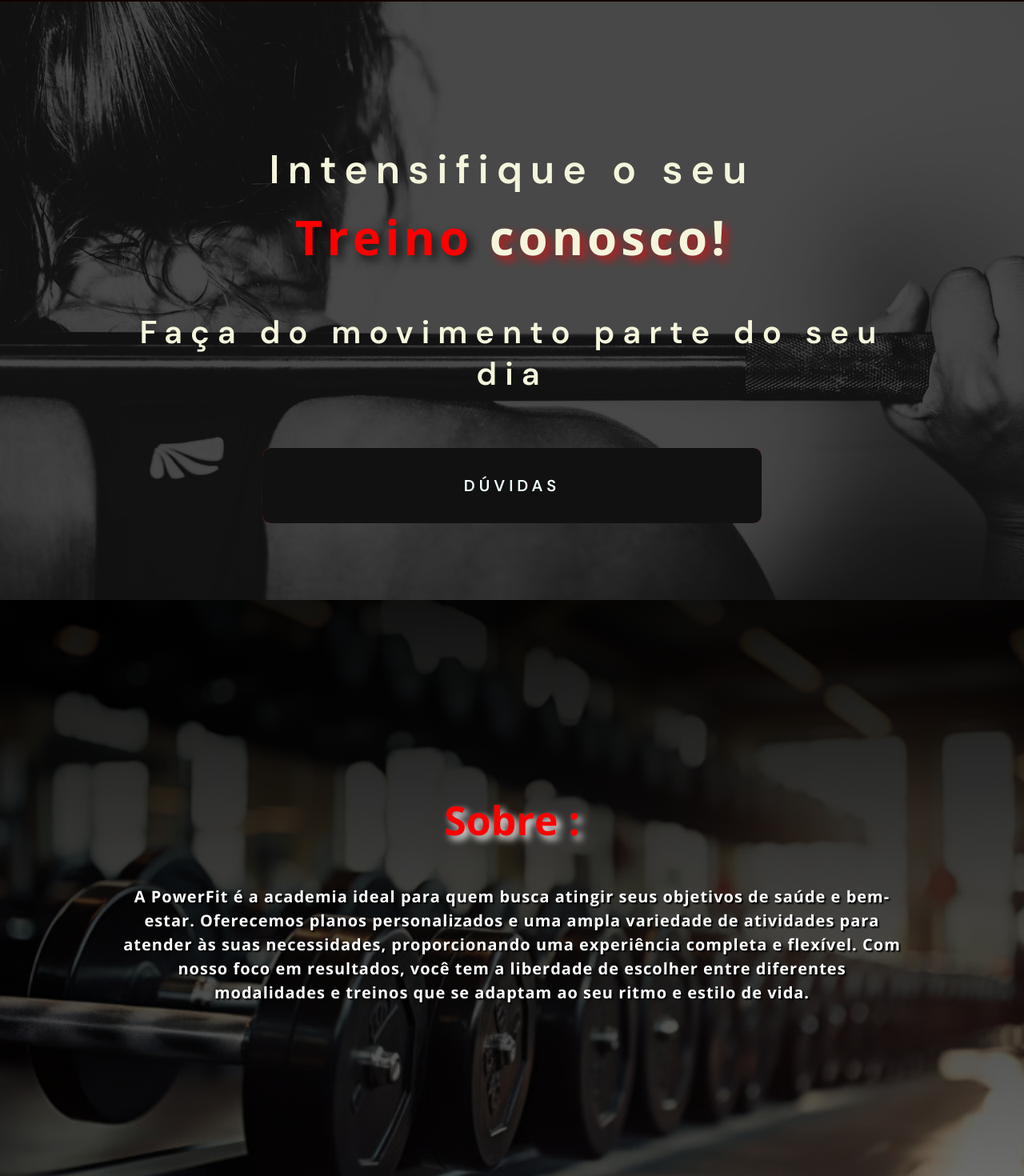
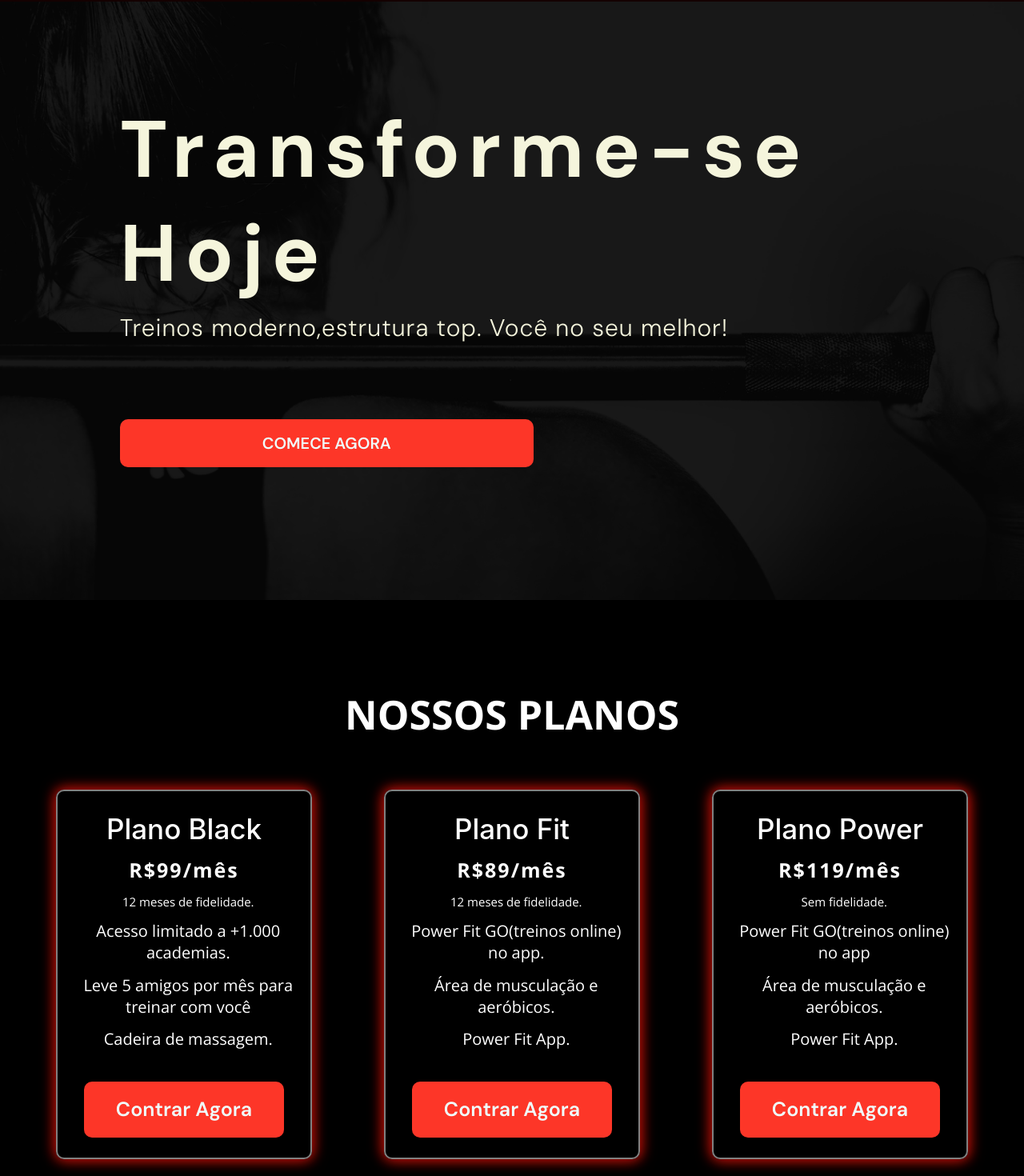
Before and after one commit to anabellypassos/SiteFit, a React (Create React App) app: page / in a window 1280 px wide. Shown: the part 129-1599 px from the top of the page at 80% size. Built offline with nearby package versions, Linux system fonts and the light colour scheme.

Commit message:
ARRUMANDO SITE

```diff
--- a/src/Pages/quadrante01/quadrante01.css
+++ b/src/Pages/quadrante01/quadrante01.css
@@ -1,4 +1,3 @@
-
 * {
     margin: 0;
     padding: 0;
@@ -6,7 +5,7 @@
 }
 
 .containerQuadrante01 {
-    align-items: center;
+    align-items: flex-end;
     justify-content: center;
     background-image: url("imageq1/crossfit-534615_1280.jpg");
     background-repeat: no-repeat;
@@ -21,11 +20,10 @@
     padding: 10px;
     width: 100%;
     height: 110vh;
-    text-align: center;
+    text-align: start;
 }
 
-
-/* Filtro vermelho */
+/* Filtro escuro sobre a imagem */
 .containerQuadrante01::before {
     content: "";
     position: absolute;
@@ -33,88 +31,60 @@
     left: 0;
     width: 100%;
     height: 100%;
-    background-color: rgba(0, 0, 0, 0.719); /* Vermelho com transparência */
+    background-color: rgba(0, 0, 0, 0.904);
     z-index: 1;
 }
 
-/* Para garantir que os elementos dentro do container fiquem acima do filtro */
+/* Elementos acima do filtro */
 .containerQuadrante01 > * {
     position: relative;
     z-index: 2;
 }
 
-
-
-.Texto1{
+.Texto1 {
     letter-spacing: 10px;
     font-family: "DM Sans", sans-serif;
-    font-weight: 600;
+    font-weight:bold;
     color: beige;
-    font-size: 50px;
+    font-size: 100px;
     word-wrap: break-word;
     overflow-wrap: break-word;
-    white-space:5px;
-    text-align: center;
+    text-align: start;
     margin-top: 10%;
-    /* Ajusta o tamanho do texto ao contêiner */
-}
-
-.Texto2{
-    font-family: 'Open Sans', sans-serif;
-    color: beige;
-    letter-spacing: 5px;
-    font-size: 60px;
-    font-weight:bold ;
-    word-wrap: break-word;
-    overflow-wrap: break-word;
-    white-space: normal;
-    text-align: center;
-    margin-top: 1%;
-    text-shadow: rgba(255, 5, 5, 0.699) 0.1em 0.1em 0.2em;
-    /* Ajusta o tamanho do texto ao contêiner */
-}
-.treino{
-    color: red;
-    text-shadow: rgba(0, 0, 0, 0.699) 0.1em 0.1em 0.2em;
-
-
-}
-
-
-.pargrafo_quadrante1 {
-    letter-spacing: 10px;
-    font-family: "DM Sans", sans-serif;
-    font-weight: 600;
-    color: beige;
-    font-size: 40px;
-    word-wrap: break-word; /* Quebra palavras longas automaticamente */
-    overflow-wrap: break-word; /* Garante a quebra dentro do contêiner */
-    white-space: normal; /* Deixe o texto quebrar normalmente */
-    text-align: center;
-    margin-top: 1%;
-    word-break: break-word; /* Usa quebra de palavra, quebra as palavras quando necessário */
+     margin-left: -30%;
 }
 
 
 
+.pargrafo_quadrante1 {
+    letter-spacing: 1px;
+    font-family: "DM Sans", sans-serif;
+    font-weight:300;
+    color: beige;
+    font-size: 30px;
+    word-wrap: break-word;
+    overflow-wrap: break-word;
+    text-align: start;
+    margin-top: 1%;
+    word-break: break-word;
+    margin-left: -30%;
+}
+
 .infobutton {
     cursor: pointer;
-    position: absolute;
+    position: relative;
     width: 600px;
     height: 70px;
-    left: 50%; /* Centraliza horizontalmente */
-    margin-top: 10%;
-    transform: translate(-50%, -50%); /* Ajusta para o verdadeiro centro */
     border-radius: 10px;
     background-color: #fd3628;
     font-family: "DM Sans", sans-serif;
     color: azure;
     font-size: 25px;
     font-weight: 600;
-    letter-spacing: 5px;
+    margin-top: 10%;
+    align-self: flex-start;
+    margin-left: -30%;
 }
-
-
 
 .infobutton:before {
     content: '';
@@ -134,7 +104,7 @@
 }
 
 .infobutton:active {
-    color: #000
+    color: #000;
 }
 
 .infobutton:active:after {
@@ -158,138 +128,95 @@
 }
 
 @keyframes glowing {
-    0% {
-        background-position: 0 0;
+    0% { background-position: 0 0; }
+    50% { background-position: 400% 0; }
+    100% { background-position: 0 0; }
 }
 
-    50% {
-        background-position: 400% 0;
-    }
-
-    100% {
-        background-position: 0 0;
-    }
-}
-
-
-
+/* RESPONSIVO */
 
 @media (max-width: 1345px) {
     .infobutton {
         width: 60%;
-        height: 20%;
+        height: 60px;
         font-size: 20px;
         margin-top: 6%;
-
+    }
 }
 
-}
 @media (max-width: 885px) {
     .infobutton {
         width: 60%;
-        height: 20%;
+        height: 60px;
         font-size: 20px;
         margin-top: 10%;
-
     }
-
 }
 
 @media (max-width: 660px) {
     .containerQuadrante01 {
-        height: 130vh;
+        height: auto;
     }
-    .Texto1{
+
+    .Texto1 {
+        font-size: 40px;
         margin-left: 2%;
         margin-right: 2%;
+    }
+
+    .Texto2 {
         font-size: 40px;
     }
-    .Texto2{
-        font-size: 40px;
-
-    }
-
-
 
     .pargrafo_quadrante1 {
-        margin-left: 10%;
-        margin-left: 10%;
         font-size: 25px;
         margin-top: 5%;
-
+        margin-left: 2%;
+        margin-right: 2%;
     }
 
     .infobutton {
-    width: 60%;
-    height: 20%;
+        width: 80%;
+        height: 60px;
         font-size: 20px;
-    margin-top: 20%;
-
+        margin-top: 15%;
     }
-
 }
 
 @media (max-width: 480px) {
-    .containerQuadrante01 {
-        height: 130vh;
-    }
-    .Texto1{
-
+    .Texto1 {
         font-size: 30px;
     }
-    .Texto2{
+
+    .Texto2 {
         font-size: 30px;
-
     }
 
-
-
     .pargrafo_quadrante1 {
-    margin-top: 10%;
         font-size: 20px;
         letter-spacing: 5px;
-
-
+        margin-top: 10%;
     }
 
     .infobutton {
-    margin-top: 25%;
-    width: 60%;
-    height: 20%;
         font-size: 15px;
-
+        width: 80%;
+        margin-top: 20%;
     }
-
 }
 
 @media (max-width: 320px) {
-    .containerQuadrante01 {
-        height: 130vh;
-    }
-    .Texto1{
-
-        font-size: 30px;
-    }
-    .Texto2{
-        font-size: 30px;
-
+    .Texto1,
+    .Texto2 {
+        font-size: 28px;
     }
 
-
-
     .pargrafo_quadrante1 {
-    margin-top: 10%;
-        font-size: 20px;
-        letter-spacing: 5px;
-
-
+        font-size: 18px;
     }
 
     .infobutton {
-    width: 60%;
-    height: 20%;
-    font-size: 15px;
-
+        font-size: 14px;
+        width: 90%;
     }
-
 }
--- a/src/Pages/quadrante01/quadrante01.js
+++ b/src/Pages/quadrante01/quadrante01.js
@@ -18,21 +18,19 @@ const Quadrante01 = () => {
         <div className='quadrante1'>
 
           <h1 className='Texto1'>
-            <div>Intensifique o seu
+            <div>Transforme-se <br></br> Hoje
             </div>
 
           </h1>
 
-          <p class="Texto2">
-            <span class="treino">Treino</span> conosco!
-          </p>
+
           <p className='pargrafo_quadrante1'>
-            <div>Faça do movimento parte do seu dia </div>
+            <div>Treinos moderno,estrutura top. Você no seu melhor! </div>
 
 
           </p>
           <Link to='/Formulario'>
-            <button className='infobutton'>DÚVIDAS</button>
+            <button className='infobutton'>COMECE AGORA</button>
           </Link>
         </div>
 
--- a/src/Pages/quadrante02/quadrante02.css
+++ b/src/Pages/quadrante02/quadrante02.css
@@ -1,57 +1,165 @@
 .quadro2 {
-  background-image: linear-gradient(rgba(0, 0, 0, 0.938), rgba(0, 0, 0, 0.5)), url("../../images/fundo.png");
-  background-size: cover; /* Faz a imagem cobrir toda a área */
-  background-repeat: no-repeat; /* Evita repetição da imagem */
-  background-position: center; /* Centraliza a imagem */
+  background-color: black;
+  background-size: cover;
+  background-repeat: no-repeat;
+  background-position: center;
   position: relative;
-  width: 100%; /* Garante que o elemento ocupe 100% da largura */
-  height: 110vh; /* Define a altura como 100% da altura da janela */
-  overflow: hidden; /* Evita rolagem desnecessária */
-  display: flex; /* Ativa o flexbox */
-  flex-direction: column; /* Alinha itens verticalmente */
-  align-items: center; /* Centraliza conteúdo horizontalmente */
-  justify-content: center; /* Centraliza conteúdo verticalmente */
+  width: 100%;
+  height: 100vh;
+  overflow: hidden;
+  display: flex;
+  flex-direction: column;
+  align-items: center;
+  justify-content: center;
+  text-align: center; /* Centraliza todo o texto */
+}
+
+.titulo {
+  color: #ffffff;
+  font-size: 50px;
+  line-height: 1.2;
+  font-family: 'Open Sans', sans-serif;
+  margin-top: 1%;
+  text-align: center; /* Garante que o texto esteja centralizado */
+}
+
+.containers-planos {
+  display: flex;
+  justify-content: center;
+  gap: 90px;
+  flex-wrap: wrap; /* Permite que os blocos quebrem linha em telas pequenas */
+}
+.fidelidade{
+  font-size: 15px;
+  width: 100%; /* Garante que ocupe toda a largura do container pai */
+  text-align: center;
+
+}
+.mensal,
+.trimestral,
+.anual {
+  margin-top: 5%;
+  color: white;
+  box-sizing: border-box;
+  width: 25%;
+  border: solid gray 2px;
+  border-radius: 10px;
+  padding: 2%;
+  animation: glow 1.5s infinite alternate;
+  text-align: center; /* Garante centralização de texto dentro de cada plano */
+}
+
+.mensal-titulos,
+.mensal-trimestral,
+.mensal-anual,
+.valor-mensal,
+.valor-trimestral,
+.valor-anual {
+  text-align: center;
+  font-size: 35px;
+  font-weight: 500;
+}
+
+.valor-mensal,
+.valor-trimestral,
+.valor-anual {
+  font-weight: bolder;
+  font-size: 25px;
+  letter-spacing: 2px;
+}
+.acesso {
+  display: flex;
+  justify-content: center;
+  align-items: center;
+  text-align: center;
+  font-size: 20px;
+  width: 100%; /* Garante que ocupe toda a largura do container pai */
+}
+.contratar {
+
+  cursor: pointer;
+  position: relative;
+  width: 250px;
+  height: 70px;
+  border-radius: 10px;
+  background-color: #fd3628;
+  font-family: "DM Sans", sans-serif;
+  color: azure;
+  font-size: 25px;
+  font-weight: 600;
+  margin-top: 10%;
+  align-self: center;
 
 }
 
-.titulo {
-  text-shadow: rgb(255, 255, 255) 0.1em 0.1em 0.2em;
-  color: #ff0000;
-  text-align: center;
-  font-size: 50px; /* Usa unidades responsivas para o tamanho da fonte */
-  line-height: 1.2; /* Ajusta o espaçamento vertical entre as linhas */
-  font-family: 'Open Sans', sans-serif;
-  margin-top: 5%;
+.contratar:before {
+  content: '';
+  background: linear-gradient(45deg, #ff0000, #ffffff);
+  position: absolute;
+  top: -2px;
+  left: -2px;
+  background-size: 400%;
+  z-index: -1;
+  filter: blur(5px);
+  width: calc(100% + 4px);
+  height: calc(100% + 4px);
+  animation: glowing 20s linear infinite;
+  opacity: 0;
+  transition: opacity .3s ease-in-out;
+  border-radius: 10px;
 }
 
-.paragrafo {
-  padding:10% ;
-  color: #ffffff;
-  text-shadow: rgb(0, 0, 0) 0.1em 0.1em 0.10em;
-  letter-spacing: 1px;
-  font-weight: bold;
-  text-align: center;
-  font-size: 20px; /* Usa unidades responsivas para o tamanho da fonte */
-  font-family: 'Open Sans', sans-serif;
-  line-height: 1.5; /* Ajusta o espaçamento vertical entre as linhas */
-  margin-top: -6%;
+.contratar:active {
+  color: #000;
+}
 
+.contratar:active:after {
+  background: transparent;
+}
 
+.contratar:hover:before {
+  opacity: 1;
+}
+
+.contratar:after {
+  z-index: -1;
+  content: '';
+  position: absolute;
+  width: 100%;
+  height: 100%;
+  background: #111;
+  left: 0;
+  top: 0;
+  border-radius: 10px;
+}
+
+@keyframes glowing {
+  0% { background-position: 0 0; }
+  50% { background-position: 400% 0; }
+  100% { background-position: 0 0; }
+}
+@media (max-width: 768px) {
+  .containers-planos {
+    flex-direction: column;
+    align-items: center;
+    gap: 40px;
+  }
+
+  .mensal,
+  .trimestral,
+  .anual {
+    width: 80%;
+  }
 }
 
 @media (max-width: 525px) {
-
   .titulo {
-
-    font-size: 40px; /* Usa unidades responsivas para o tamanho da fonte */
-
+    font-size: 40px;
   }
 
   .paragrafo {
-  margin-top: 10%;
-    font-size: 15px; /* Usa unidades responsivas para o tamanho da fonte */
-
-
-
+    margin-top: 10%;
+    font-size: 15px;
+    text-align: center;
   }
 }
--- a/src/Pages/quadrante02/quadrante02.js
+++ b/src/Pages/quadrante02/quadrante02.js
@@ -5,17 +5,36 @@ const Quadrante02 = () => {
   return (
     <section className='quadro2'>
       <h1 className='titulo'>
-        Sobre :</h1>
-
-      <p className='paragrafo'>
-        A PowerFit é a academia ideal para quem busca atingir seus
-        objetivos de saúde e bem-estar. Oferecemos planos personalizados
-        e uma ampla variedade de atividades para atender às suas necessidades,
-        proporcionando uma experiência completa e flexível. Com nosso foco em
-        resultados, você tem a liberdade de escolher entre diferentes modalidades
-        e treinos que se adaptam ao seu ritmo e estilo de vida.
-
-      </p>
+       NOSSOS PLANOS</h1>
+      <div className='containers-planos'>
+      <div className='mensal'>
+          <h1 className='mensal-titulos'> Plano Black</h1>
+          <p className='valor-mensal'>R$99/mês</p>
+          <p className='fidelidade'>12 meses de fidelidade.</p>
+          <p className='acesso'>Acesso limitado a +1.000 academias.</p>
+          <p className='acesso'> Leve 5 amigos por mês para treinar com você</p>
+          <p className='acesso'> Cadeira de massagem.</p>
+          <button className='contratar'> Contrar Agora</button>
+        </div>
+        <div className='trimestral'>
+          <h1 className='mensal-trimestral'> Plano Fit</h1>
+          <p className='valor-trimestral'>R$89/mês</p>
+          <p className='fidelidade'>12 meses de fidelidade.</p>
+          <p className='acesso'>Power Fit GO(treinos online) no app.</p>
+          <p className='acesso'>Área de musculação e aeróbicos.</p>
+          <p className='acesso'>Power Fit App.</p>
+          <button className='contratar'> Contrar Agora</button>
+        </div>
+        <div className='anual'>
+          <h1 className='mensal-anual'> Plano Power</h1>
+          <p className='valor-anual'>R$119/mês</p>
+          <p className='fidelidade'>Sem fidelidade.</p>
+          <p className='acesso'>Power Fit GO(treinos online) no app</p>
+          <p className='acesso'>Área de musculação e aeróbicos.</p>
+          <p className='acesso'>Power Fit App.</p>
+          <button className='contratar'> Contrar Agora</button>
+        </div>
+      </div>
 
     </section>
   )
--- a/src/Pages/quadrante3/quadrante3.js
+++ b/src/Pages/quadrante3/quadrante3.js
@@ -10,7 +10,7 @@ const Quadrante3 = () => {
   return (
     <div className='container'>
 
-      <h1 className='titlePrincipaisrecursos'>Principais recursos</h1>
+      <h1 className='titlePrincipaisrecursos'>TIPOS DE TREINO</h1>
 
       <div className='imagens'>
         <img className='homemPeso' src={homemPeso} alt='homemPeso'></img>
```
Also changed, not shown: src/Pages/quadrante3/quadrante3.css (+3 -7 lines). Lines whose indentation alone changed are shown as unchanged.
